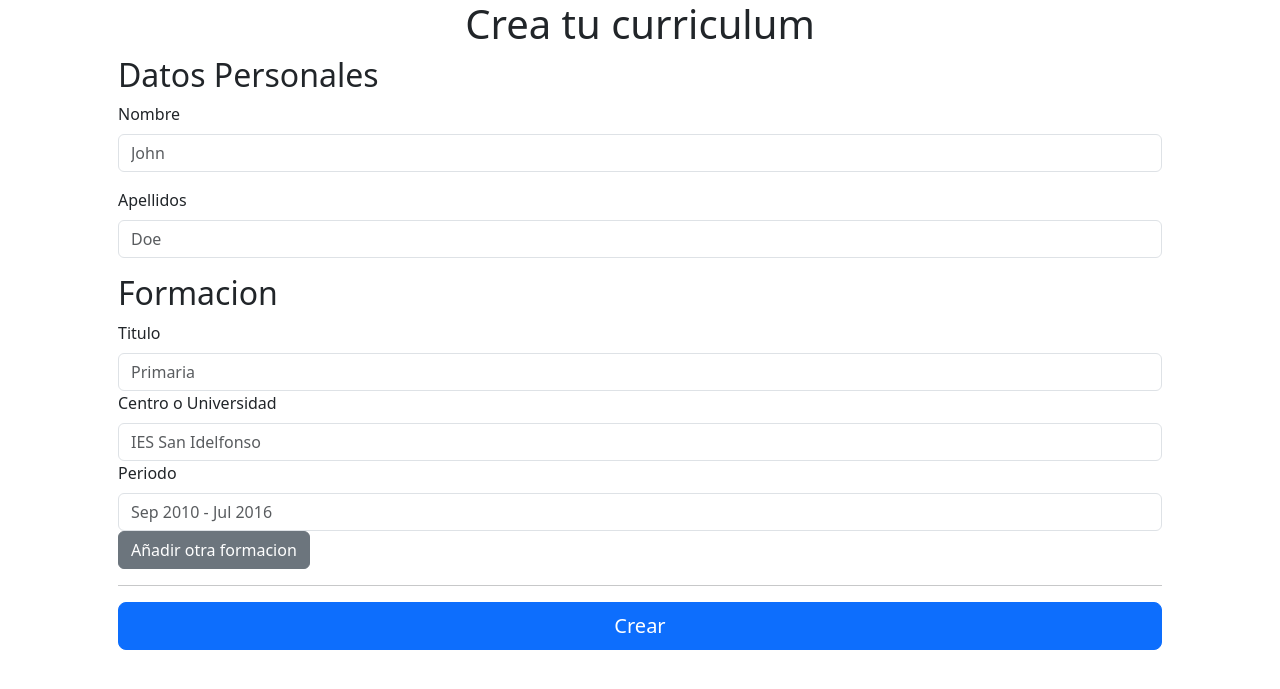
After one commit to carlos55ml/autoCV, a PHP site: page /view/createCv.php in a window 1280 px wide. The commit adds this page. Shown: the top 689 px of the page. Run offline with PHP 8.4, Linux system fonts and the light colour scheme; the visitor is signed in with stand-in values (Sample User, id 1); tables that the repository leaves empty or names only in its code hold one stand-in row (values such as "Sample post"); some libraries are stand-ins or nearby versions.

Commit message:
wip: create cv

```diff
--- /dev/null
+++ b/assets/js/createCv.js
@@ -0,0 +1,5 @@
+console.log("hola")
+
+$('button#addFormation').click(() => {
+  console.log("clicked")
+})
--- a/index.php
+++ b/index.php
@@ -56,7 +56,7 @@ include_once __DIR__ . '/modules/head.php';
         </div>
         <div class="d-grid gap-2">
           <?php if ($userObj) { ?>
-            <a href="#" class="btn btn-primary btn-lg" style="text-decoration: none; color:white;">Empezar</a>
+            <a href="/view/createCv.php" class="btn btn-primary btn-lg" style="text-decoration: none; color:white;">Empezar</a>
           <?php } else { ?>
             <a href="/login.php" class="btn btn-primary btn-lg" style="text-decoration: none; color:white;">Empezar</a>
           <?php } ?>
--- /dev/null
+++ b/view/createCv.php
@@ -0,0 +1,51 @@
+<?php
+include_once __DIR__ . '/../modules/getUser.php';
+
+?>
+<!DOCTYPE html>
+<html lang="en">
+<?php
+$title = "Crea tu CV";
+$mustLogin = true;
+include_once __DIR__ . '/../modules/head.php';
+?>
+
+<body>
+  <div class="container px-lg-5">
+    <h1 class="text-center">Crea tu curriculum</h1>
+    <form action="/controller/cvHandler.php" method="post">
+      <input type="hidden" name="action" value="createCv">
+
+      <h2>Datos Personales</h2>
+      <div class="mb-3">
+        <label for="name" class="form-label">Nombre</label>
+        <input type="text" class="form-control" id="name" name="name" placeholder="John">
+      </div>
+      <div class="mb-3">
+        <label for="surname" class="form-label">Apellidos</label>
+        <input type="text" class="form-control" id="surname" name="surname" placeholder="Doe">
+      </div>
+
+      <h2>Formacion</h2>
+      <div class="mb-3" id="formations">
+        <div id="formation-1">
+          <label for="formationName-1" class="form-label">Titulo</label>
+          <input type="text" class="form-control" id="formationName-1" name="formationName-1" placeholder="Primaria">
+          <label for="formationCenter-1" class="form-label">Centro o Universidad</label>
+          <input type="text" class="form-control" id="formationCenter-1" name="formationCenter-1" placeholder="IES San Idelfonso">
+          <label for="formationPeriod-1" class="form-label">Periodo</label>
+          <input type="text" class="form-control" id="formationPeriod-1" name="formationPeriod-1" placeholder="Sep 2010 - Jul 2016">
+        </div>
+
+        <button type="button" id="addFormation" class="btn btn-secondary">Añadir otra formacion</button>
+      </div>
+
+      <hr>
+      <input type="submit" class="w-100 btn btn-lg btn-primary" value="Crear">
+    </form>
+  </div>
+
+  <script src="/assets/js/createCv.js"></script>
+</body>
+
+</html>
```
Also changed, not shown: controller/cvHandler.php (added, +21 -0 lines), view/profile.php (+11 -4 lines).
